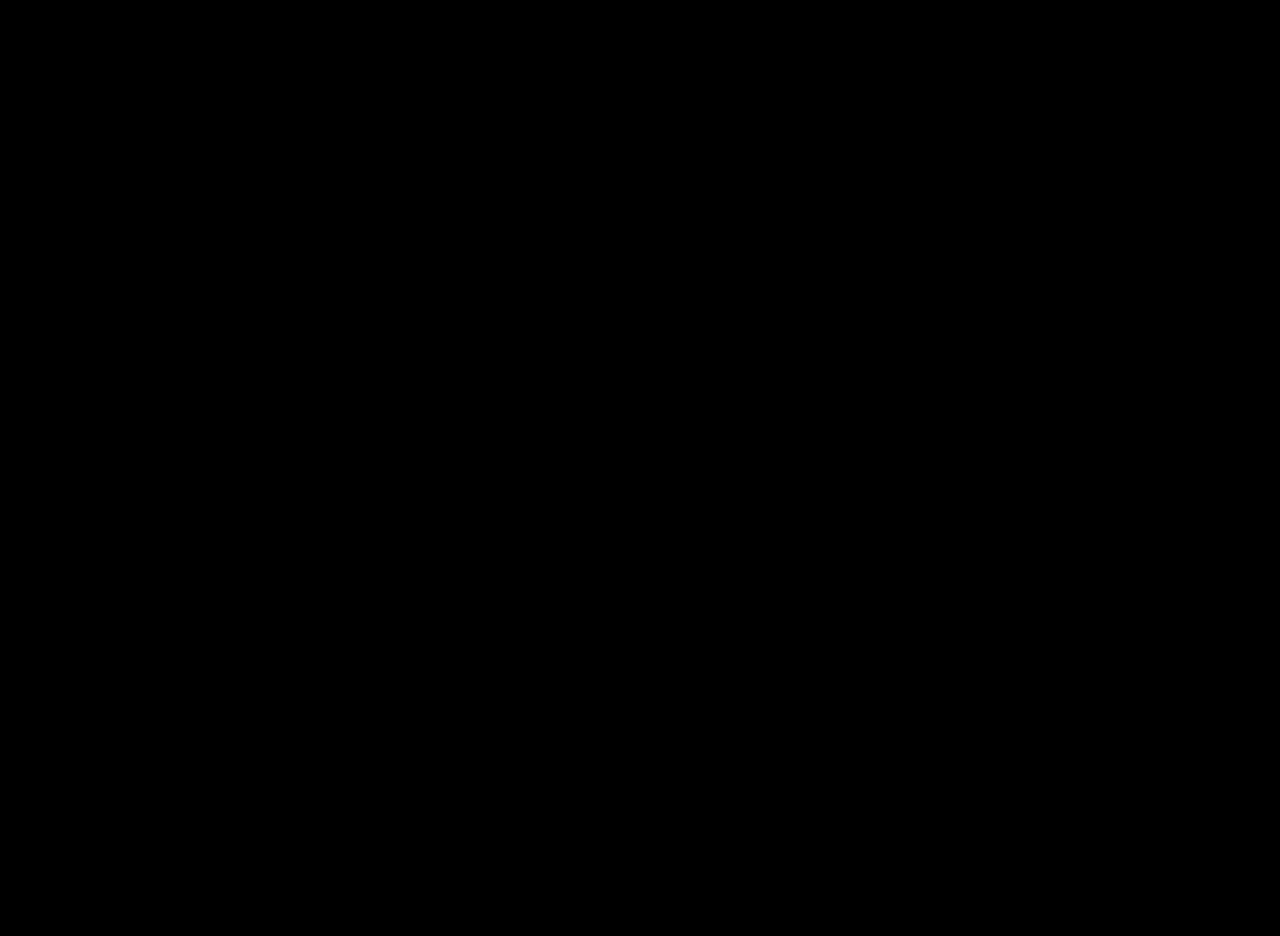
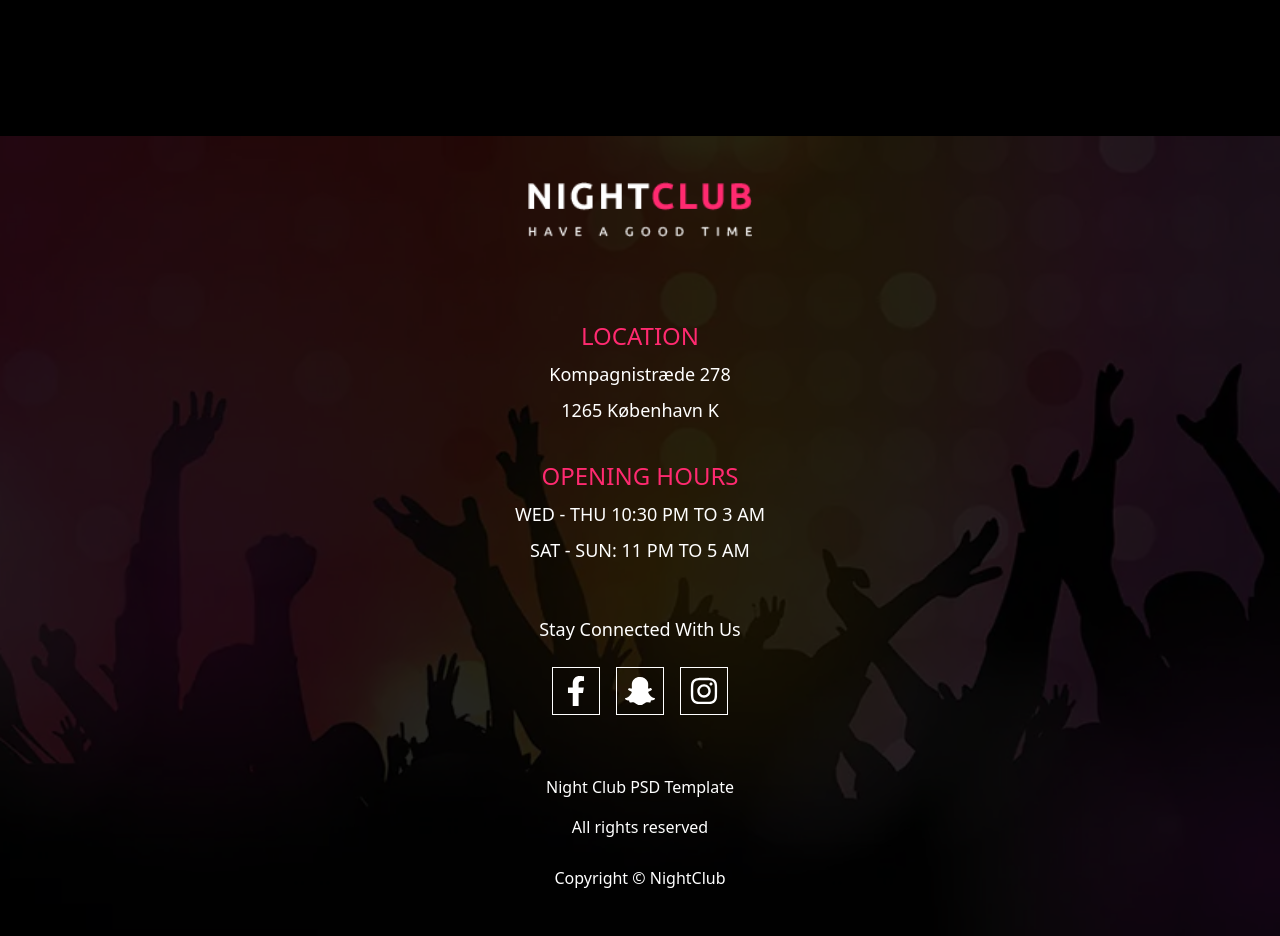
Before and after one commit to kodeaberne/nightclub, a Next.js app: page / in a window 1280 px wide. Shown: the part 760-1696 px from the top of the page. Before the commit the page ends 896 px from the top, so only its background shows below. Built offline with nearby package versions, Linux system fonts and the light colour scheme.

Commit message:
feat(footer): add global footer component
- Add Footer component with logo, location, opening hours, and social media links
- Integrate Footer into root layout for global display
- Add footer assets (background image and logo)
- Update Navigation component styling

```diff
--- /dev/null
+++ b/app/components/global/Footer.tsx
@@ -0,0 +1,40 @@
+import Image from "next/image";
+import logo from "@/public/footer/logo.png";
+import { FaFacebookF } from "react-icons/fa";
+import { FaSnapchatGhost } from "react-icons/fa";
+import { FaInstagram } from "react-icons/fa";
+
+export default function Footer() {
+  return (
+    <footer className="relative flex justify-between w-screen h-200 font-medium bg-cover bg-center bg-[url('/footer/footerbg.webp')] before:absolute before:inset-0 before:bg-black/85 before:z-0">
+      <div className="relative z-10 flex flex-col justify-around py-10 items-center w-screen h-full">
+        <Image src={logo} alt="Logo" width={228} height={54} className="w-56 h-auto mb-18"/>
+        <section className="flex flex-col items-center gap-2 mb-6">
+            <h1 className="text-2xl text-pink uppercase">Location</h1>
+            <p className="text-lg">Kompagnistræde 278</p>
+            <p className="text-lg">1265 København K</p>
+        </section>
+        <section className="flex flex-col items-center gap-2 mb-10">
+            <h1 className="text-2xl text-pink uppercase">Opening Hours</h1>
+            <p className="text-lg">WED - THU 10:30 PM TO 3 AM</p>
+            <p className="text-lg">SAT - SUN: 11 PM TO 5 AM</p>
+        </section>
+        <section className="flex flex-col items-center gap-6 mb-12">
+            <h1 className="text-lg">Stay Connected With Us</h1>
+            <div className="flex items-center gap-4">
+                <FaFacebookF className="border border-white p-2 w-12 h-12"/>
+                <FaSnapchatGhost className="border border-white p-2 w-12 h-12"/>
+                <FaInstagram className="border border-white p-2 w-12 h-12"/>
+            </div>
+        </section>
+        <section className="flex flex-col items-center gap-4 mb-4">
+            <p className="text-base">Night Club PSD Template</p>
+            <p className="text-base">All rights reserved</p>
+        </section>
+        <section className="flex items-center gap-4">
+            <p className="text-base">Copyright © NightClub</p>
+        </section>
+      </div>
+    </footer>
+  );
+}
--- a/app/components/global/Navigation.tsx
+++ b/app/components/global/Navigation.tsx
@@ -5,7 +5,7 @@
 export default function Navigation() {
   return (
     <nav className="flex justify-between w-screen h-24 border-b border-t border-pink">
-      <svg xmlns="http://www.w3.org/2000/svg" width="32" height="32" viewBox="0 0 32 32" fill="none" className="w-8h-8 shrink-0 absolute left-0">
+      <svg xmlns="http://www.w3.org/2000/svg" width="32" height="32" viewBox="0 0 32 32" fill="none" className="w-8 h-8 shrink-0 absolute left-0">
         <path d="M0 32V0H32L0 32Z" fill="#FF2A70"/>
       </svg>
       <div className="flex items-center justify-between w-screen px-6">
--- a/app/layout.tsx
+++ b/app/layout.tsx
@@ -2,12 +2,12 @@
 import { Ubuntu } from "next/font/google";
 import "./globals.css";
 import Navigation from "@/app/components/global/Navigation";
-
+import Footer from "@/app/components/global/Footer";
 
 const ubuntu = Ubuntu({
   variable: "--font-ubuntu",
   subsets: ["latin"],
-  weight: ["400", "700"],
+  weight: ["300", "400", "500", "700"],
 });
 
 export const metadata: Metadata = {
@@ -28,6 +28,7 @@
       >
         <Navigation />
         {children}
+        <Footer />
       </body>
     </html>
   );
```
Also changed, not shown: public/footer/footerbg.webp (added), public/footer/logo.png (added).
